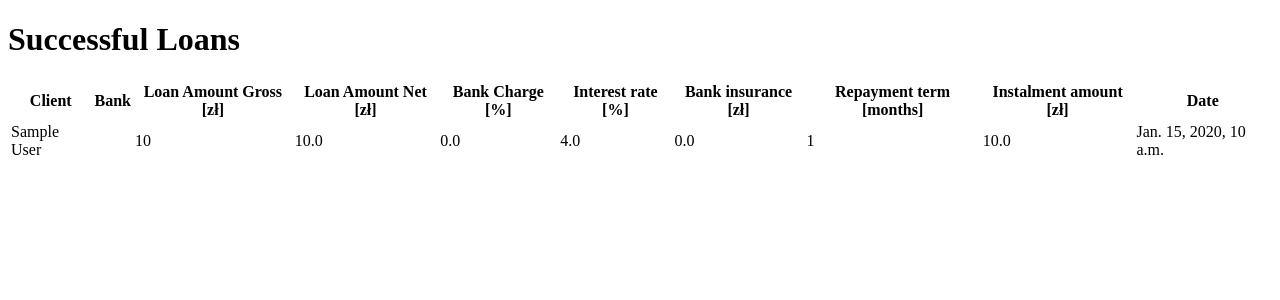
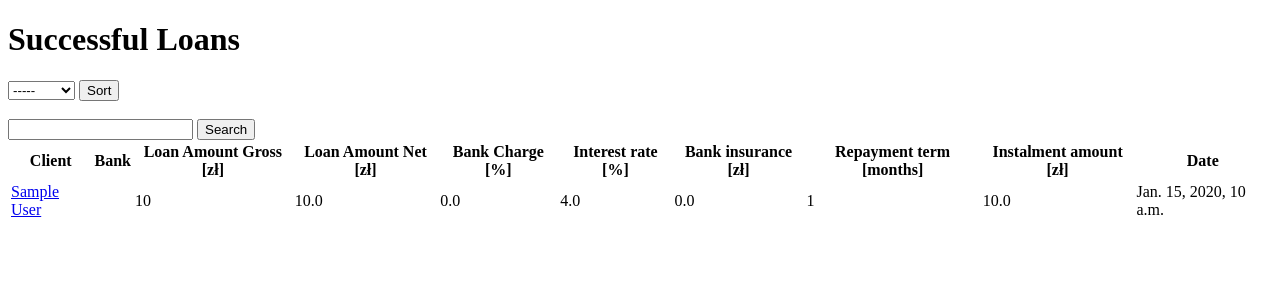
Before and after one commit to emillech/Loan-helper, a Django app: page /all_loans/ in a window 1280 px wide. Shown: the top 300 px of the page. Run offline with Django 3.2, Linux system fonts and the light colour scheme; tables that the repository leaves empty hold one stand-in row (values such as "Sample post").

Commit message:
loans list have sort, and u can check client details

```diff
--- a/loan_helper/templates/loan_helper/successfulloan_list.html
+++ b/loan_helper/templates/loan_helper/successfulloan_list.html
@@ -6,6 +6,23 @@
 </head>
 <body>
 <h1>Successful Loans</h1>
+
+<form action="" method="GET">
+<select name="order">
+    <option name="">-----</option>
+    <option name="client">Client</option>
+    <option name="bank">Bank</option>
+    <option name="newest">Newest</option>
+    <option name="oldest">Oldest</option>
+</select>
+    <input type="submit" name="sort" value="Sort">
+</form><br>
+
+<form action="" method="GET">
+    <input type="text" name="data_search">
+    <input type="submit" name="search" value="Search">
+</form>
+
 <table style="width:100%">
 
   <tr>
@@ -25,7 +42,7 @@
        {% for loan in object_list %}
   <tr>
 
-    <td>{{ loan.client }}</td>
+    <td><a href="/client_details/{{ loan.client.id }}">{{ loan.client }}</a> </td>
     <td>{{ loan.bank }}</td>
     <td>{{ loan.loan_amount_gross }}</td>
     <td>{{ loan.loan_amount_net }}</td>
--- a/loan_helper/views.py
+++ b/loan_helper/views.py
@@ -100,6 +100,23 @@ class BankListView(ListView):
 class SuccessfulLoanListView(ListView):
     model = SuccessfulLoan
     ordering = ['-date_created']
+
+    def get_ordering(self):
+        order = self.request.GET.get('order')
+        sort = self.request.GET.get('sort')
+        if sort:
+            if order == "Client":
+                ordering = 'client'
+                return ordering
+            elif order == "Bank":
+                ordering = 'bank'
+                return ordering
+            elif order == "Newest":
+                ordering = '-date_created'
+                return ordering
+            elif order == "Oldest":
+                ordering = 'date_created'
+                return ordering
 
 
 class ClientDetailsView(View):
```
